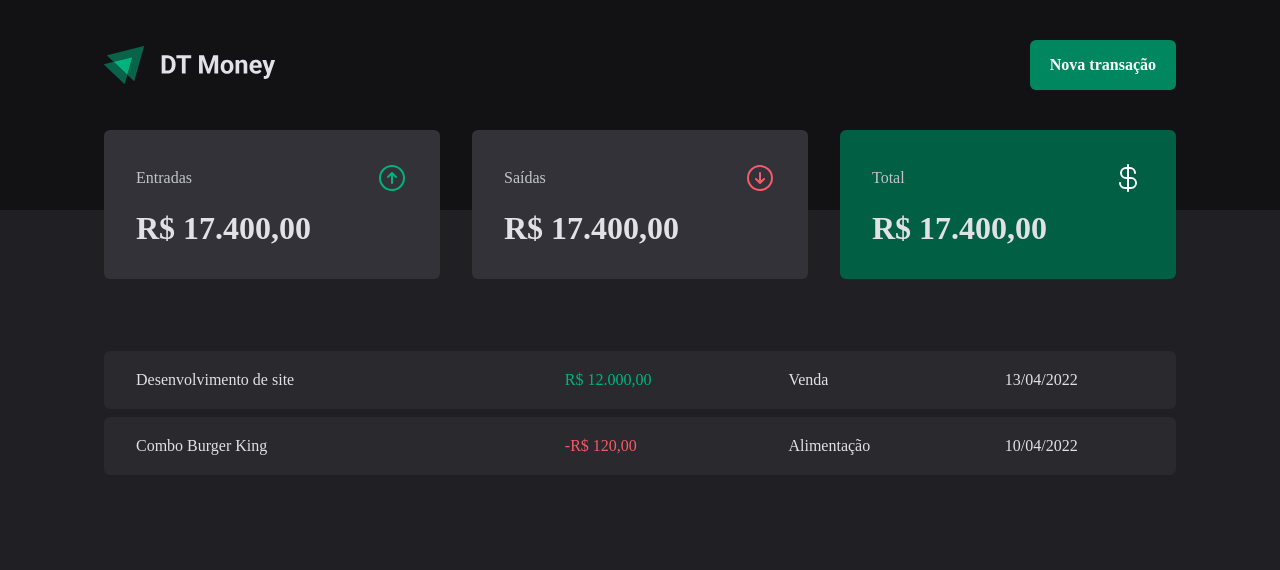
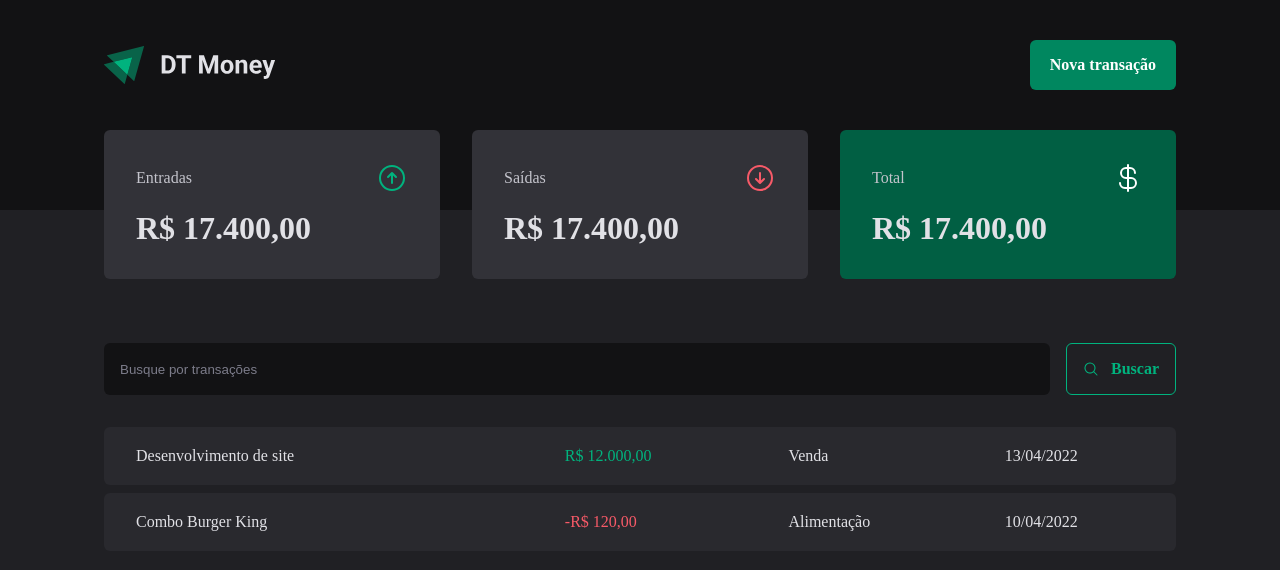
Before and after one commit to Hzimr/RelembrandoDTMoney, a React (Vite) app: page / in a window 1280 px wide. Shown: the top 570 px of the page. Built offline with nearby package versions, Linux system fonts and the light colour scheme.

Commit message:
feat: created searchForm

```diff
--- /dev/null
+++ b/src/pages/transactions/components/searchForm/searchForm.tsx
@@ -0,0 +1,13 @@
+import { MagnifyingGlass } from '@phosphor-icons/react'
+import { SearchFormContainer } from './searchFormStyles'
+
+export function SearchForm() {
+  return (
+    <SearchFormContainer>
+      <input type="text" placeholder="Busque por transações" />
+      <button type="submit">
+        <MagnifyingGlass /> Buscar
+      </button>
+    </SearchFormContainer>
+  )
+}
--- /dev/null
+++ b/src/pages/transactions/components/searchForm/searchFormStyles.ts
@@ -0,0 +1,46 @@
+import { styled } from 'styled-components'
+
+export const SearchFormContainer = styled.form`
+  display: flex;
+  gap: 1rem;
+
+  input {
+    flex: 1;
+    border-radius: 6px;
+    border: 0;
+    background: ${(props) => props.theme['gray-900']};
+    color: ${(props) => props.theme['gray-300']};
+    padding: 1rem;
+
+    &::placeholder {
+      color: ${(props) => props.theme['gray-500']};
+    }
+  }
+
+  button {
+    display: flex;
+    align-items: center;
+    gap: 0.75rem;
+
+    border: 0;
+    padding: 1rem;
+    background: transparent;
+    border: 1px solid ${(props) => props.theme['green-300']};
+    color: ${(props) => props.theme['green-300']};
+    font-weight: bold;
+    border-radius: 6px;
+
+    cursor: pointer;
+
+    &:hover {
+      background: ${(props) => props.theme['green-500']};
+      border-color: 1px solid ${(props) => props.theme['green-500']};
+      color: ${(props) => props.theme.white};
+      transition:
+        background-color 0.5s,
+        color 0.5s,
+        border-color 0.5s,
+        ease-out;
+    }
+  }
+`
--- a/src/pages/transactions/components/tableTransaction/tableTransaction.tsx
+++ b/src/pages/transactions/components/tableTransaction/tableTransaction.tsx
@@ -1,3 +1,4 @@
+import { SearchForm } from '../searchForm/searchForm'
 import {
   PriceHighlight,
   TransactionsContainer,
@@ -7,6 +8,7 @@ import {
 export function TableTransactions() {
   return (
     <TransactionsContainer>
+      <SearchForm />
       <TransactionsTable>
         <tbody>
           <tr>
```
